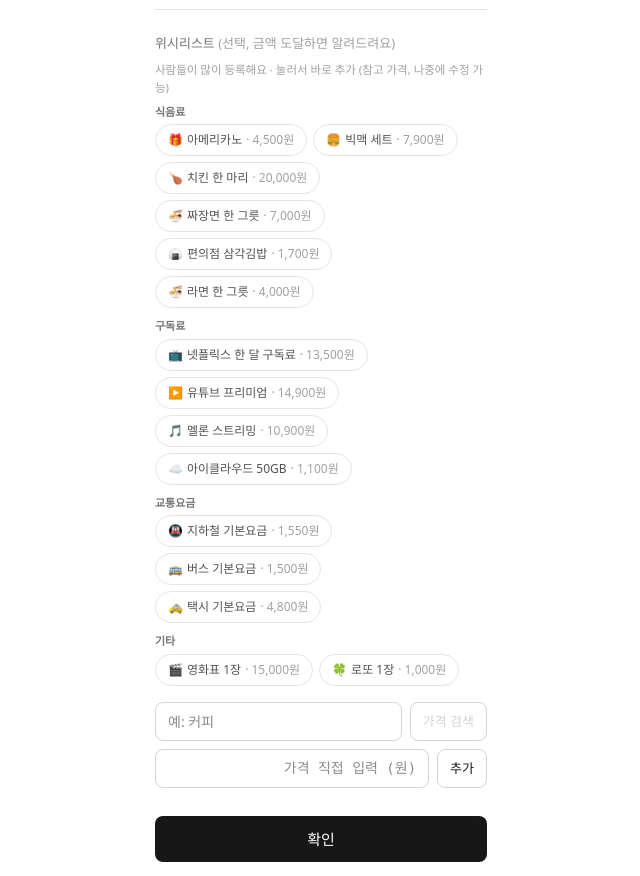
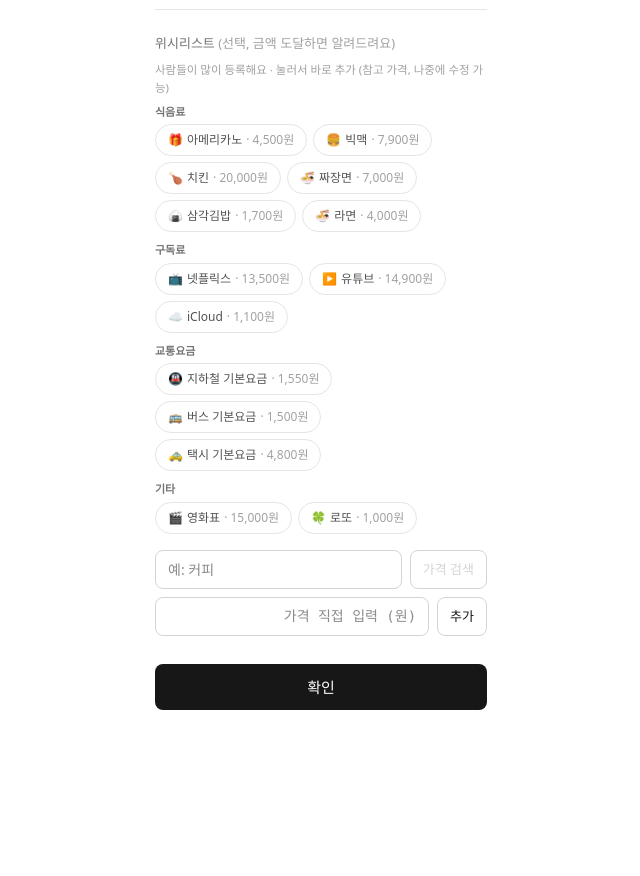
Before and after one commit to Namsanii/salarymeter, a Next.js app: page / in a window 1280 px wide. Shown: the part 440-1316 px from the top of the page, without its empty margins (319-959 px from the left). After the commit the page ends 1238 px from the top, so only its background shows below. Built offline with nearby package versions, Linux system fonts and the light colour scheme.

Commit message:
fix syntax error

```diff
--- a/components/salarymeter.tsx
+++ b/components/salarymeter.tsx
@@ -163,7 +163,7 @@
   ["빅맥", "🍔"],
   ["유튜브", "▶️"],
   ["멜론", "🎵"],
-  ["아이클라우드", "☁️"],
+  ["iCloud", "☁️"],
 ];
 
 function getEmoji(name: string): string {
@@ -176,20 +176,19 @@
     category: "식음료",
     items: [
       { name: "아메리카노", price: 4500 },
-      { name: "빅맥 세트", price: 7900 },
-      { name: "치킨 한 마리", price: 20000 },
-      { name: "짜장면 한 그릇", price: 7000 },
-      { name: "편의점 삼각김밥", price: 1700 },
-      { name: "라면 한 그릇", price: 4000 },
+      { name: "빅맥", price: 7900 },
+      { name: "치킨", price: 20000 },
+      { name: "짜장면", price: 7000 },
+      { name: "삼각김밥", price: 1700 },
+      { name: "라면", price: 4000 },
     ],
   },
   {
     category: "구독료",
     items: [
-      { name: "넷플릭스 한 달 구독료", price: 13500 },
-      { name: "유튜브 프리미엄", price: 14900 },
-      { name: "멜론 스트리밍", price: 10900 },
-      { name: "아이클라우드 50GB", price: 1100 },
+      { name: "넷플릭스", price: 13500 },
+      { name: "유튜브", price: 14900 },
+      { name: "iCloud", price: 1100 },
     ],
   },
   {
@@ -203,8 +202,8 @@
   {
     category: "기타",
     items: [
-      { name: "영화표 1장", price: 15000 },
-      { name: "로또 1장", price: 1000 },
+      { name: "영화표", price: 15000 },
+      { name: "로또", price: 1000 },
     ],
   },
 ];
```
